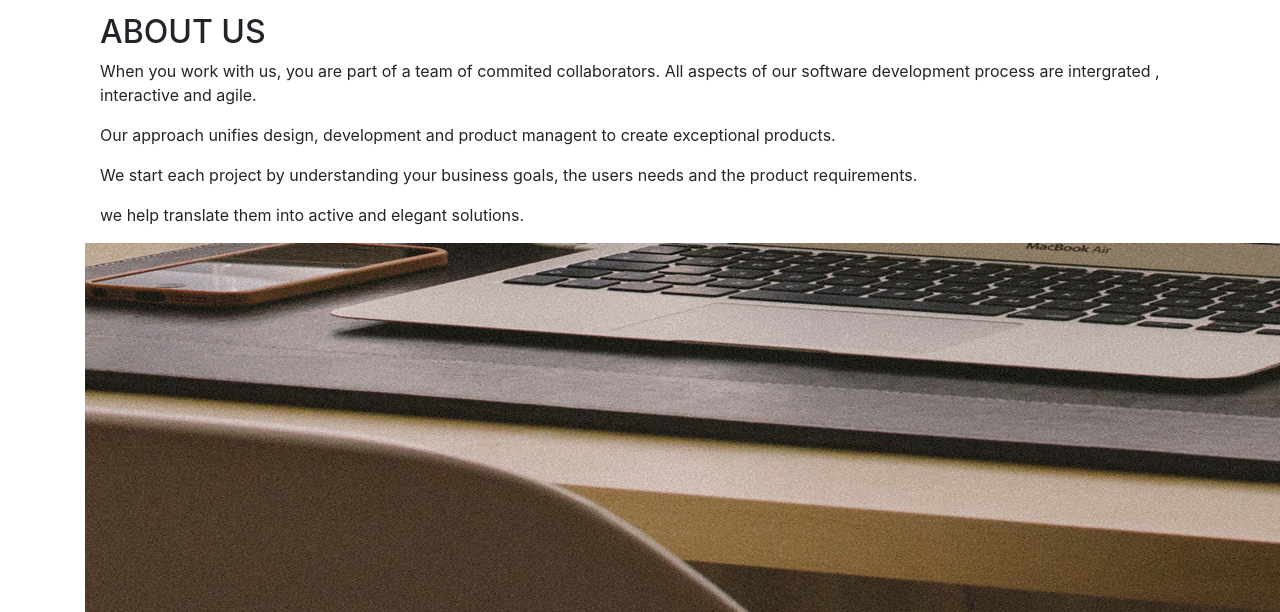
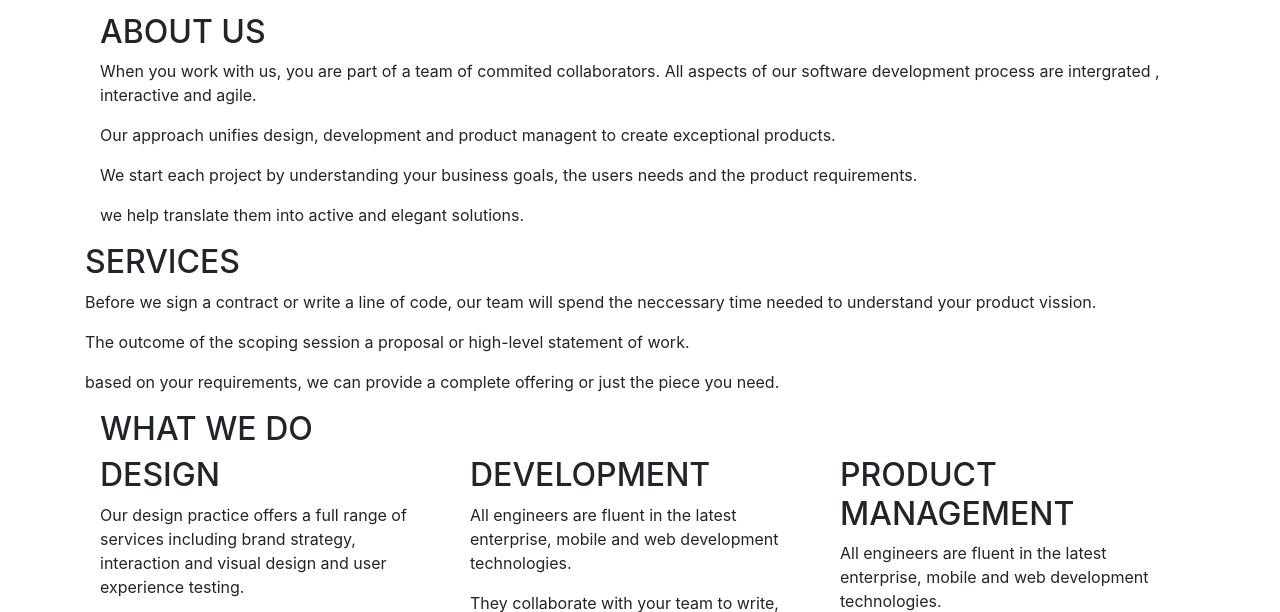
Before and after one commit to hbk93/IP-Week3, a plain HTML site: page index.html in a window 1280 px wide. Shown: the part 179-791 px from the top of the page. Drawn offline with Linux system fonts and the light colour scheme.

Commit message:
add Services

```diff
--- a/index.html
+++ b/index.html
@@ -25,8 +25,11 @@
       <p>we help translate them into active and elegant solutions.</p>
     </div>
     <div id="services">
-      <img src="images/backgrounds/s_image.jpg" alt="background photo">
-      <p>saepe, eos amet veniam, facilis vero possimus!</p>
+      <h2>SERVICES</h2>
+      <p>Before we sign a contract or write a line of code, our team will spend the neccessary time needed to understand
+        your product vission.</p>
+      <p>The outcome of the scoping session a proposal or high-level statement of work.</p>
+      <p>based on your requirements, we can provide a complete offering or just the piece you need. </p>
     </div>
     <div class="container what-we-do">
       <h2 class="headings">WHAT WE DO</h2>
```
